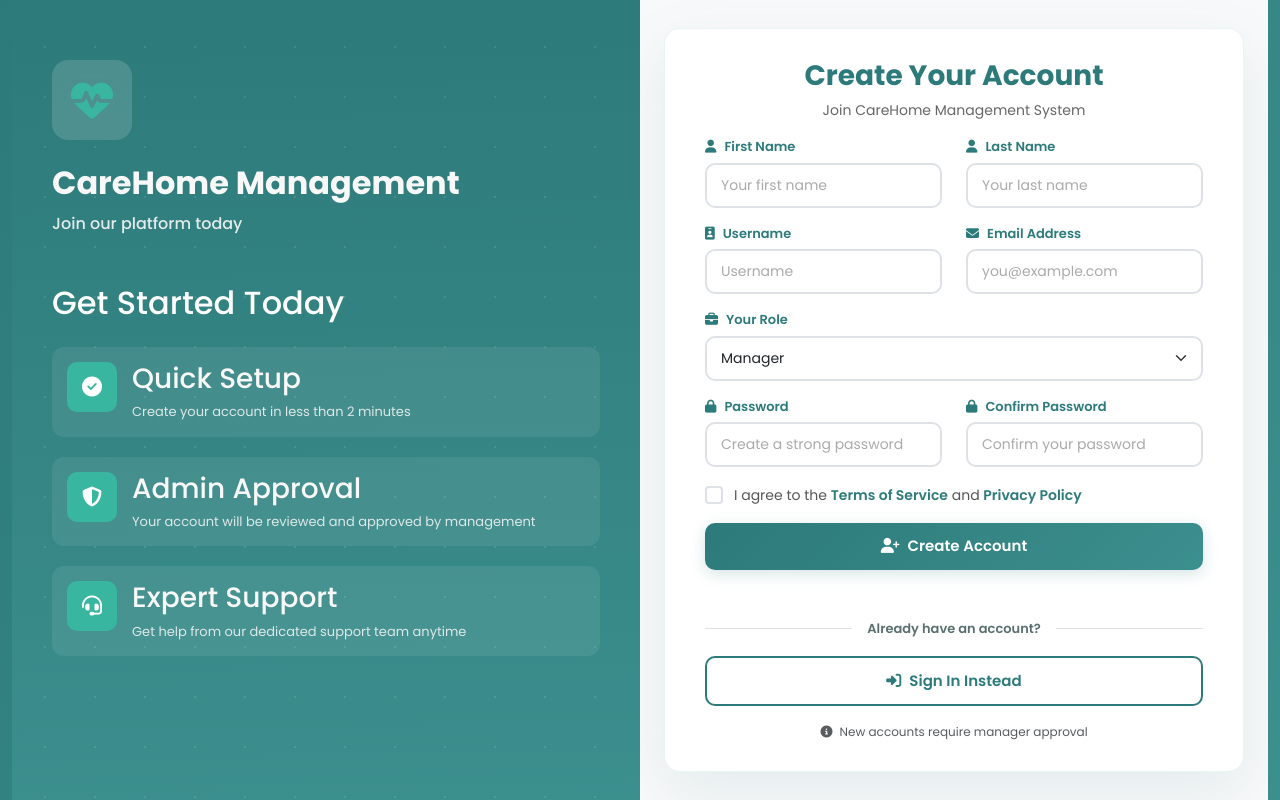
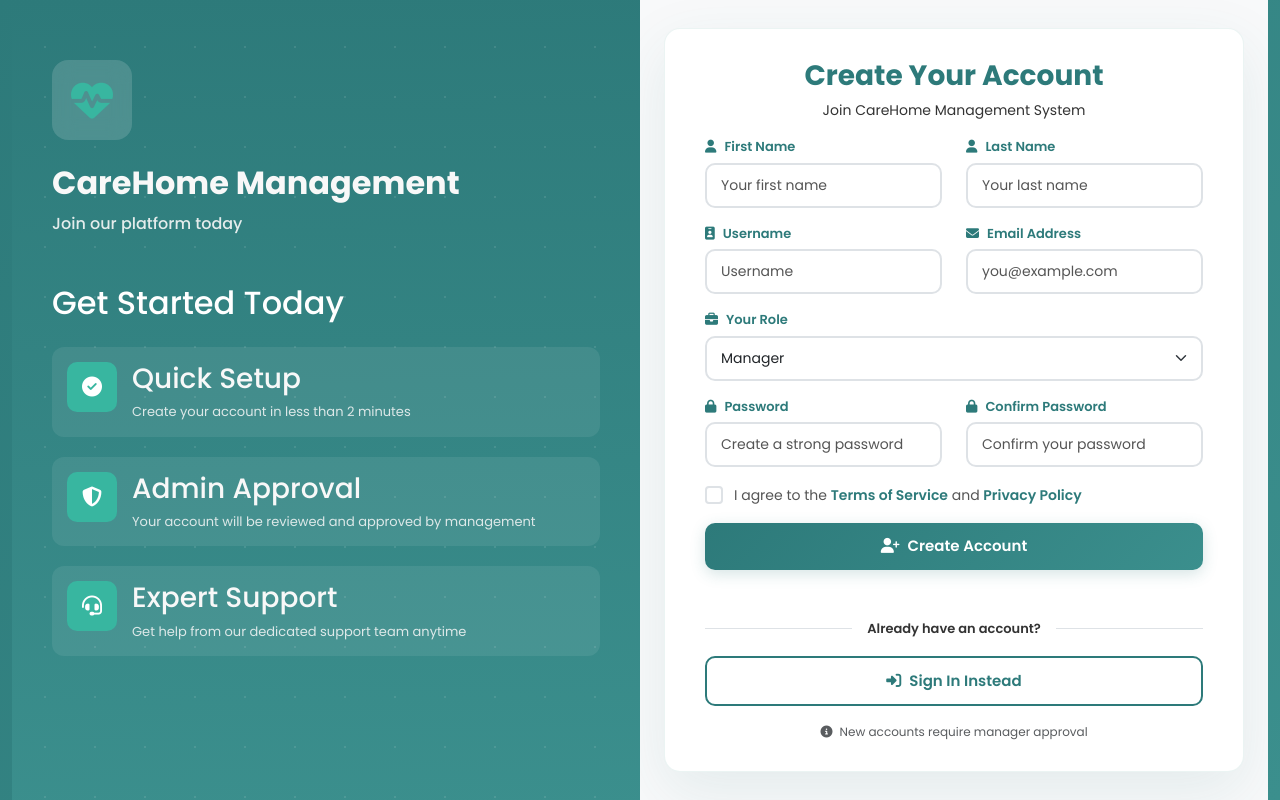
Before and after one commit to tolasedairo/carehome, a Django app: page /accounts/signup/ in a window 1280 px wide. Run offline with Django 5.2, Linux system fonts and the light colour scheme.

Commit message:
Fix contrast errors in auth.css: placeholder and text colors

```diff
--- a/static/css/auth.css
+++ b/static/css/auth.css
@@ -231,7 +231,7 @@ html, body {
 .auth-brand-mobile p {
     margin: 0;
     font-size: 12px;
-    color: #4f6464;
+    color: #2d7a7a;
 }
 
 .auth-form-header h2 {
@@ -243,7 +243,7 @@ html, body {
 
 .auth-form-header p {
     font-size: 14px;
-    color: #666;
+    color: #333;
     margin: 0;
 }
 
@@ -284,7 +284,7 @@ html, body {
 }
 
 .form-control::placeholder {
-    color: #aaa;
+    color: #555;
 }
 
 /* Error States */
@@ -441,7 +441,7 @@ html, body {
     position: relative;
     background: white;
     padding: 0 15px;
-    color: #5b6f6f;
+    color: #333;
     font-size: 13px;
     font-weight: 600;
     z-index: 1;
@@ -454,7 +454,7 @@ html, body {
 .auth-footer {
     text-align: center;
     font-size: 12px;
-    color: #5b6f6f;
+    color: #333;
 }
 
 .auth-footer p {
--- a/static/css/style.css
+++ b/static/css/style.css
@@ -765,7 +765,7 @@ footer small {
 }
 
 .text-warning {
-    color: #ed8936 !important;
+    color: #a67c0e !important;
 }
 
 .text-danger {
```
